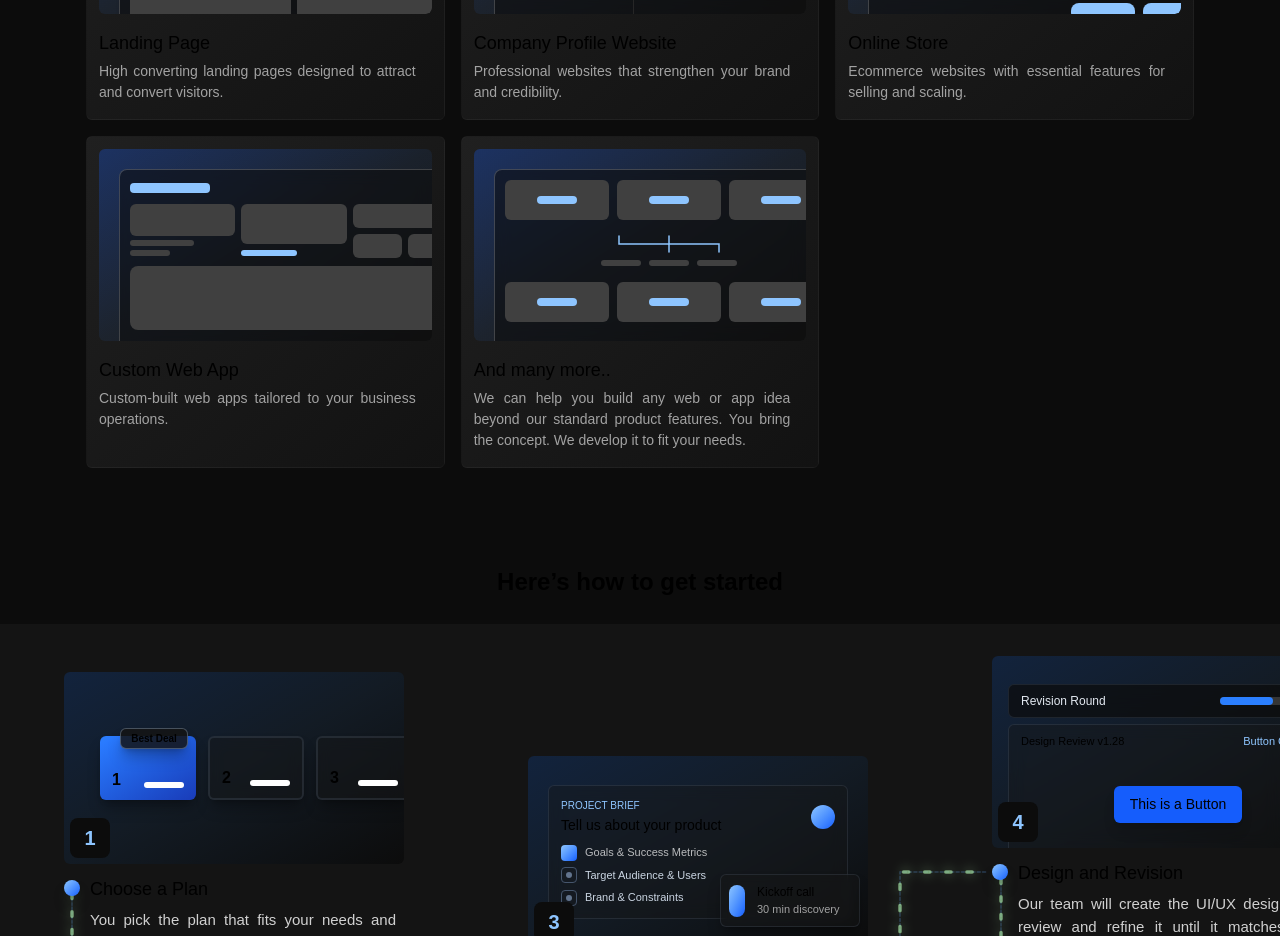
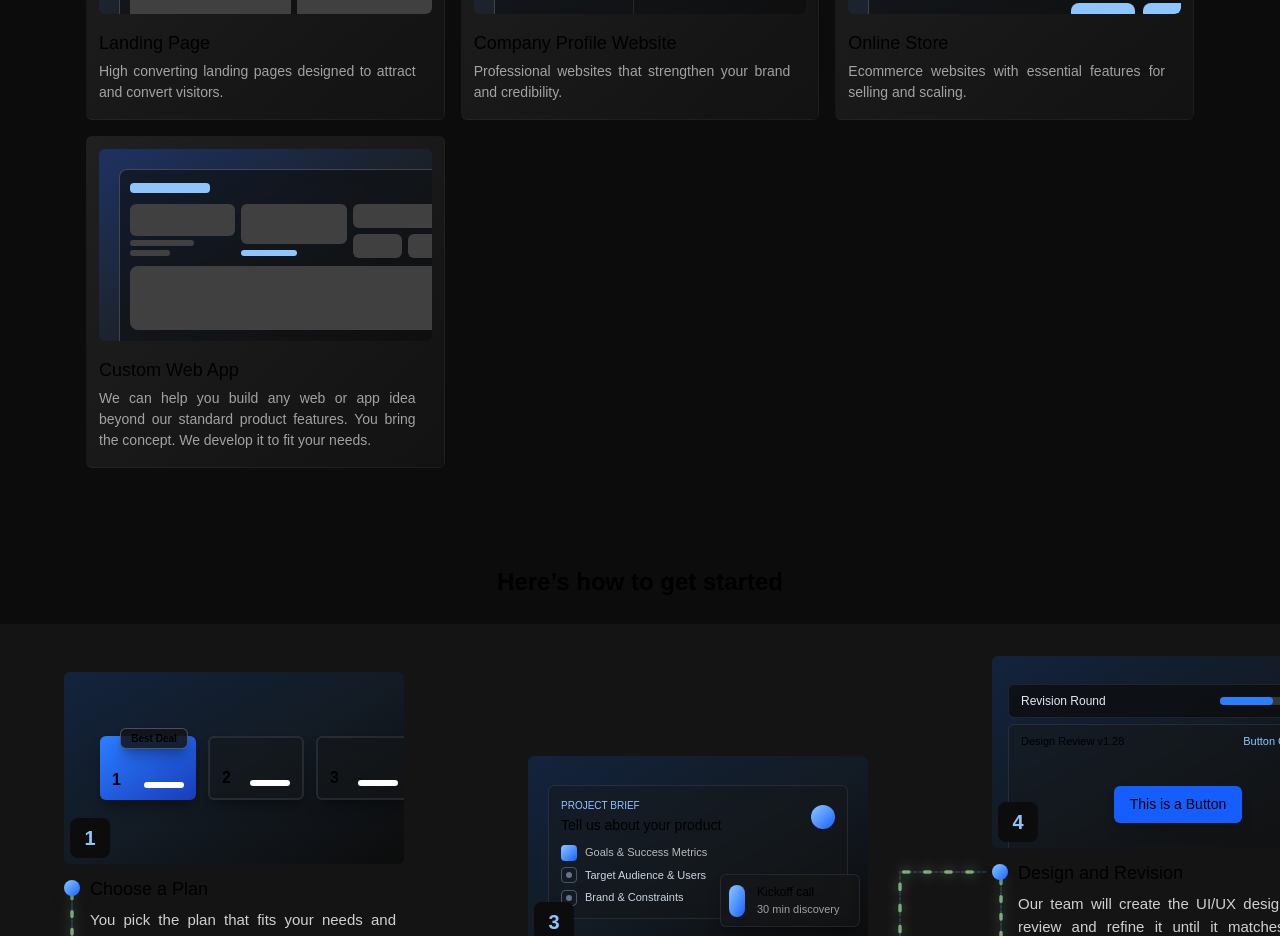
Before and after one commit to salman-setiawan/SAIA, a React (Vite) app: page / in a window 1280 px wide. Shown: the part 1960-2896 px from the top of the page. Built offline with nearby package versions, Linux system fonts and the light colour scheme; a web font is replaced by a local one.

Commit message:
updating data

```diff
--- a/src/data/dataHome.js
+++ b/src/data/dataHome.js
@@ -36,28 +36,19 @@ const DataHome = {
     },
     feature: [
       {
-        img: '',
         head: { en: 'Landing Page', id: 'Landing Page' },
         desc: { en: 'High converting landing pages designed to attract and convert visitors.', id: 'Landing page yang dirancang untuk menarik perhatian dan meningkatkan konversi.' },
       },
       {
-        img: '',
         head: { en: 'Company Profile Website', id: 'Website Company Profile' },
         desc: { en: 'Professional websites that strengthen your brand and credibility.', id: 'Website profesional yang memperkuat branding dan kredibilitas bisnis anda.' },
       },
       {
-        img: '',
         head: { en: 'Online Store', id: 'Toko Online' },
         desc: { en: 'Ecommerce websites with essential features for selling and scaling.', id: 'Website toko online dengan fitur penting untuk jualan dan berkembang.' },
       },
       {
-        img: '',
         head: { en: 'Custom Web App', id: 'Aplikasi Web Kustom' },
-        desc: { en: 'Custom-built web apps tailored to your business operations.', id: 'Aplikasi web yang dirancang khusus sesuai kebutuhan operasional bisnismu.' },
-      },
-      {
-        img: '',
-        head: { en: 'And many more..', id: 'Dan masih banyak lagi..' },
         desc: { en: 'We can help you build any web or app idea beyond our standard product features. You bring the concept. We develop it to fit your needs.', id: 'Kami siap membantu mewujudkan web atau aplikasi di luar fitur standar produk kami. anda bawa idenya. Kami kembangkan sampai sesuai kebutuhan anda.' },
       },
     ],
@@ -105,6 +96,7 @@ const DataHome = {
     cta: {
       en: 'Choose a Plan', id: 'Pilih Rencana',
     },
+    url: '/pricing',
     flow: [
       {
         head: { en: 'Choose a Plan', id: 'Pilih Rencana' },
```
